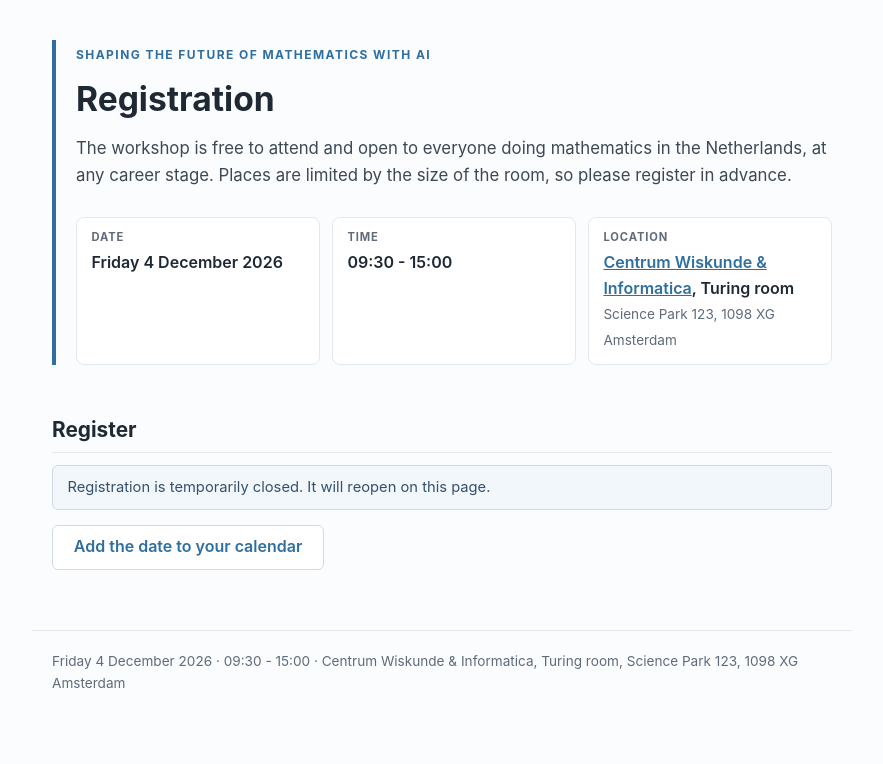
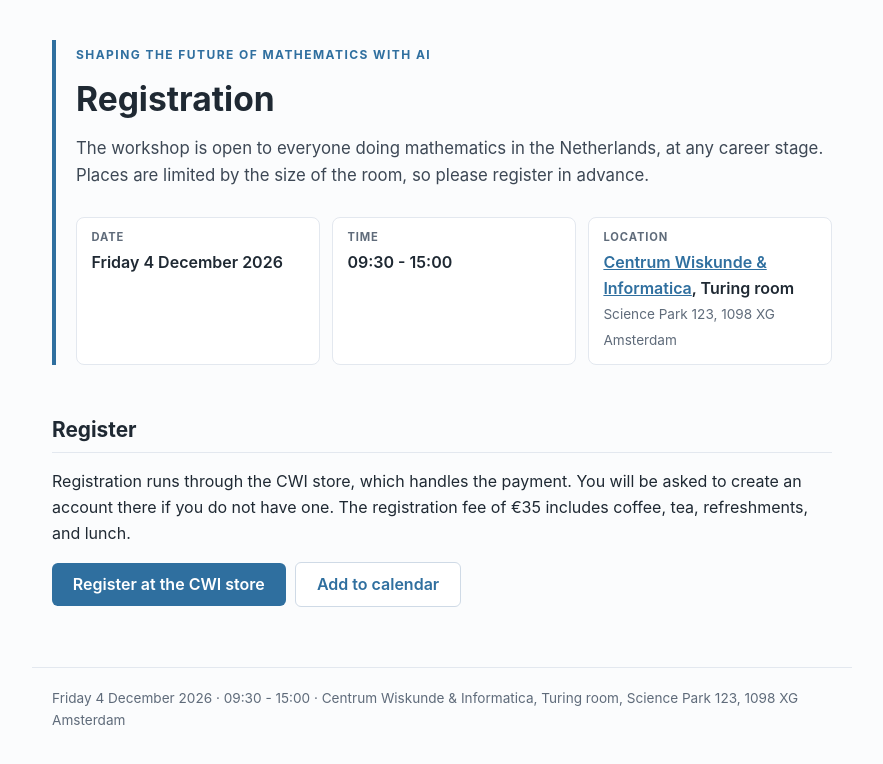
Before and after one commit to ai4mathnl/ai4mathnl.github.io, a Jekyll site: the page built from register.html, in a window 1280 px wide. Shown: the top 764 px of the page, without its empty margins (198-1081 px from the left). Built offline with Jekyll 4.4.1, drawn with Linux system fonts in a browser that asks for light colours.

Commit message:
Open registration through the CWI store
The store sends X-Frame-Options: DENY, so it cannot be embedded the way
the Microsoft Form was; /register/ links out to it instead, with the fee
and what it covers stated before the button.

The page said the workshop was free to attend, which the EUR 35 ticket
contradicts, so that claim is gone.

Also regenerates the sharing card, which still carried the old date and
time, and drops the stale Microsoft Forms comment from the config.

Co-Authored-By: Claude Opus 5 <noreply@anthropic.com>

```diff
--- a/_config.yml
+++ b/_config.yml
@@ -21,12 +21,10 @@ workshop:
   # UTC stamps for the calendar file. December is CET, so UTC+1.
   start_utc: "20261204T083000Z"
   end_utc: "20261204T140000Z"
-  # The Microsoft Form's embed URL (in Forms: Collect responses > </> > the
-  # src="..." value). While this is set, /register/ embeds the form and the
-  # front page shows a Register button; empty it to close registration.
-  # Registration is temporarily closed. To reopen it, put this value back:
-  # https://forms.cloud.microsoft/Pages/ResponsePage.aspx?id=TVJuCSlpMECM04q0LeCIewgTrqkV-vVDoVLTuHxUSydUNTQ4VE41VUZJNEJCWUlPNVRWUUZYMjFJUS4u&embed=true
-  registration_form_url: ""
+  # Registration and payment run through CWI's store, which refuses to be
+  # embedded, so /register/ links out to it. Empty this to close registration.
+  registration_url: "https://store.cwi.nl/catalogue/AI4Math_183/"
+  registration_fee: "€35"
   contact_email: ""
 
 # The organising body. The list of people lives in _data/organisers.yml.
--- a/index.html
+++ b/index.html
@@ -28,7 +28,7 @@ image: /assets/img/social-card.png
     </div>
   </dl>
 
-  {%- if site.workshop.registration_form_url and site.workshop.registration_form_url != "" -%}
+  {%- if site.workshop.registration_url and site.workshop.registration_url != "" -%}
     <p class="hero__actions">
       <a class="button" href="{{ '/register/' | relative_url }}">Register</a>
       <a class="button button--quiet" href="{{ '/calendar.ics' | relative_url }}">Add to calendar</a>
--- a/register.html
+++ b/register.html
@@ -9,9 +9,9 @@ image: /assets/img/social-card.png
   <p class="hero__kicker"><a class="hero__back" href="{{ '/' | relative_url }}">{{ site.title }}</a></p>
   <h1 class="hero__title">Registration</h1>
   <p class="hero__lead">
-    The workshop is free to attend and open to everyone doing mathematics in the
-    Netherlands, at any career stage. Places are limited by the size of the room,
-    so please register in advance.
+    The workshop is open to everyone doing mathematics in the Netherlands, at any
+    career stage. Places are limited by the size of the room, so please register
+    in advance.
   </p>
 
   <dl class="facts">
@@ -32,27 +32,16 @@ image: /assets/img/social-card.png
 
 <section class="section" id="form">
   <h2>Register</h2>
-  {%- if site.workshop.registration_form_url and site.workshop.registration_form_url != "" -%}
-    <p class="section__note">
-      The form asks for your name, e-mail and affiliation, your career stage, and
-      which questions you would like the workshop to discuss.
+  {%- if site.workshop.registration_url and site.workshop.registration_url != "" -%}
+    <p>
+      Registration runs through the CWI store, which handles the payment. You will
+      be asked to create an account there if you do not have one. The registration
+      fee of {{ site.workshop.registration_fee }} includes coffee, tea, refreshments,
+      and lunch.
     </p>
-    <div class="form-embed">
-      <iframe
-        src="{{ site.workshop.registration_form_url }}"
-        title="Registration form"
-        loading="lazy"
-        width="100%"
-        height="1650"
-        frameborder="0"
-        marginheight="0"
-        marginwidth="0">Loading the registration form&hellip;</iframe>
-    </div>
-    <p class="section__note">
-      Registration is handled by Microsoft Forms, so the form above will not
-      appear if your browser blocks third-party frames.
-      <a href="{{ site.workshop.registration_form_url | remove: '&embed=true' }}">Open the form in a new tab</a>
-      if you would rather fill it in there.
+    <p class="hero__actions">
+      <a class="button" href="{{ site.workshop.registration_url }}">Register at the CWI store</a>
+      <a class="button button--quiet" href="{{ '/calendar.ics' | relative_url }}">Add to calendar</a>
     </p>
   {%- else -%}
     <p class="notice">
```
Also changed, not shown: README.md, assets/img/social-card.png.
